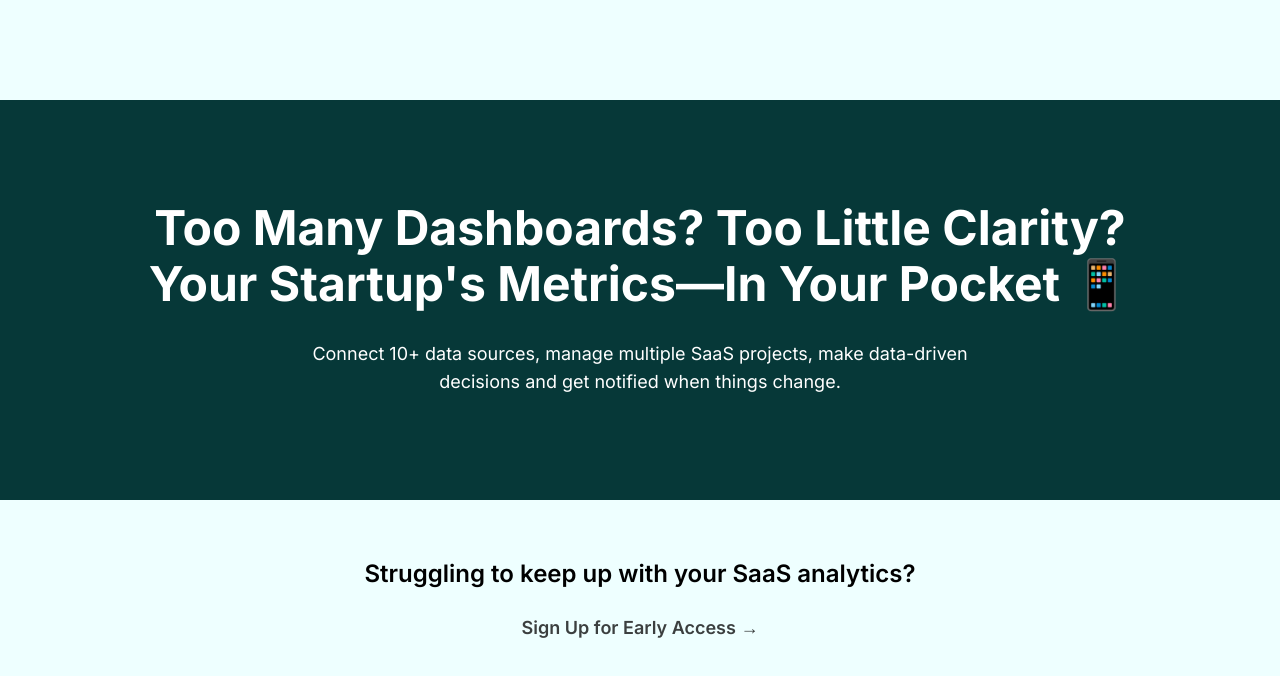
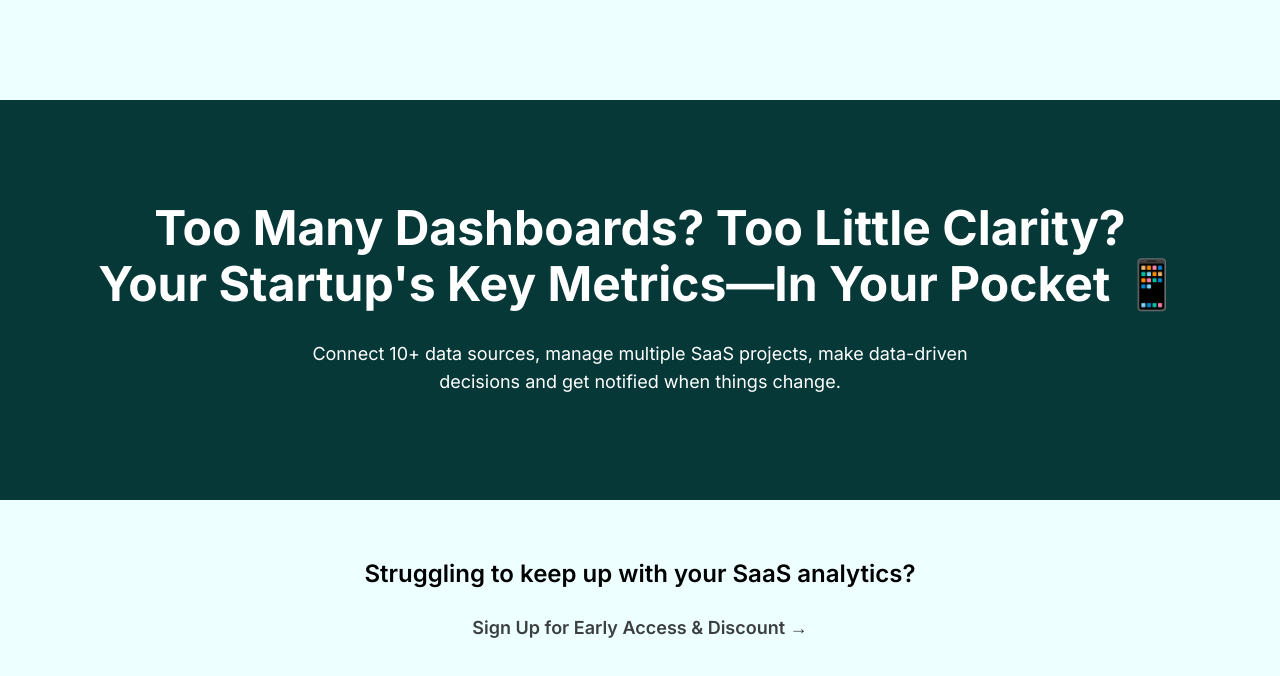
Before and after one commit to kyeenno/datlee-coming-soon, a Next.js app in the folder app/: page / in a window 1280 px wide. Shown: the top 676 px of the page. Built offline with nearby package versions, Linux system fonts and the light colour scheme.

Commit message:
Changed title && sign up messages

```diff
--- a/app/components/hero/HeroSection.js
+++ b/app/components/hero/HeroSection.js
@@ -6,7 +6,7 @@ const HeroSection = () => {
                 {`Too Many Dashboards? Too Little Clarity?`}
             </h1>
             <h1 className="mt-2 text-8xl md:text-5xl font-bold">
-                {`Your Startup's Metrics—In Your Pocket 📱`}
+                {`Your Startup's Key Metrics—In Your Pocket 📱`}
             </h1>
             <p className="mt-8 max-w-2xl text-lg">
                 Connect 10+ data sources, manage multiple SaaS projects, make data-driven decisions and get notified when things change.
@@ -16,7 +16,7 @@ const HeroSection = () => {
             <h2 className="text-2xl font-semibold">
             Struggling to keep up with your SaaS analytics?
             </h2>
-            <p className="mt-6 opacity-75 text-lg font-semibold">Sign Up for Early Access →</p>
+            <p className="mt-6 opacity-75 text-lg font-semibold">Sign Up for Early Access & Discount →</p>
         </div>
     </div>
     );
```
